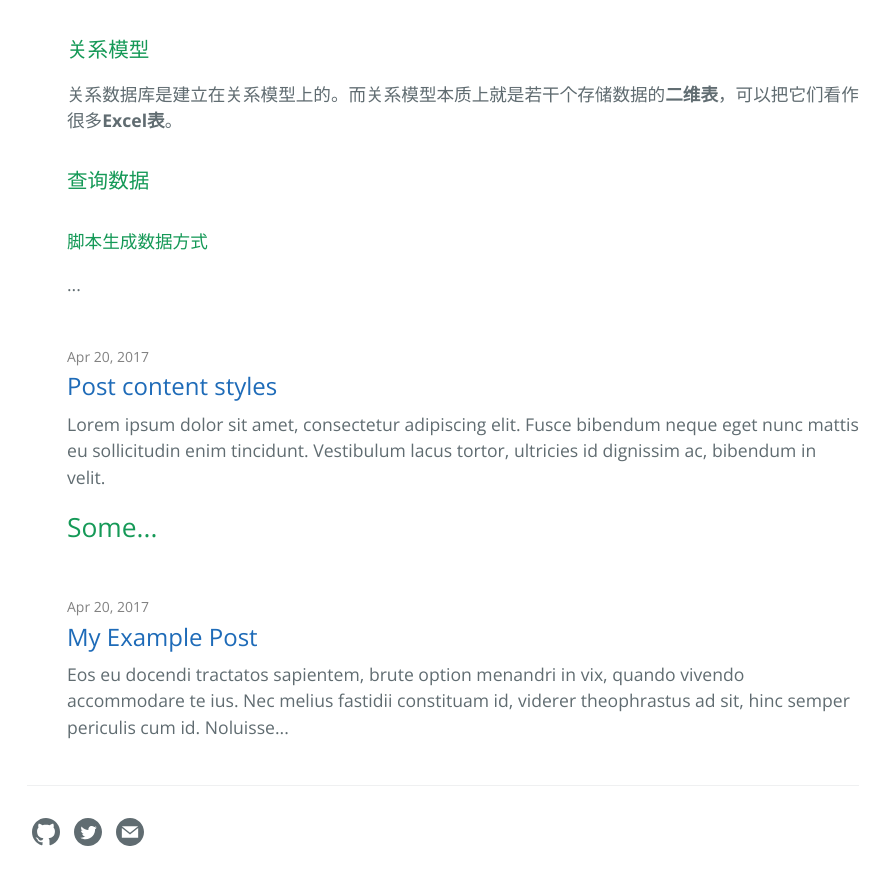
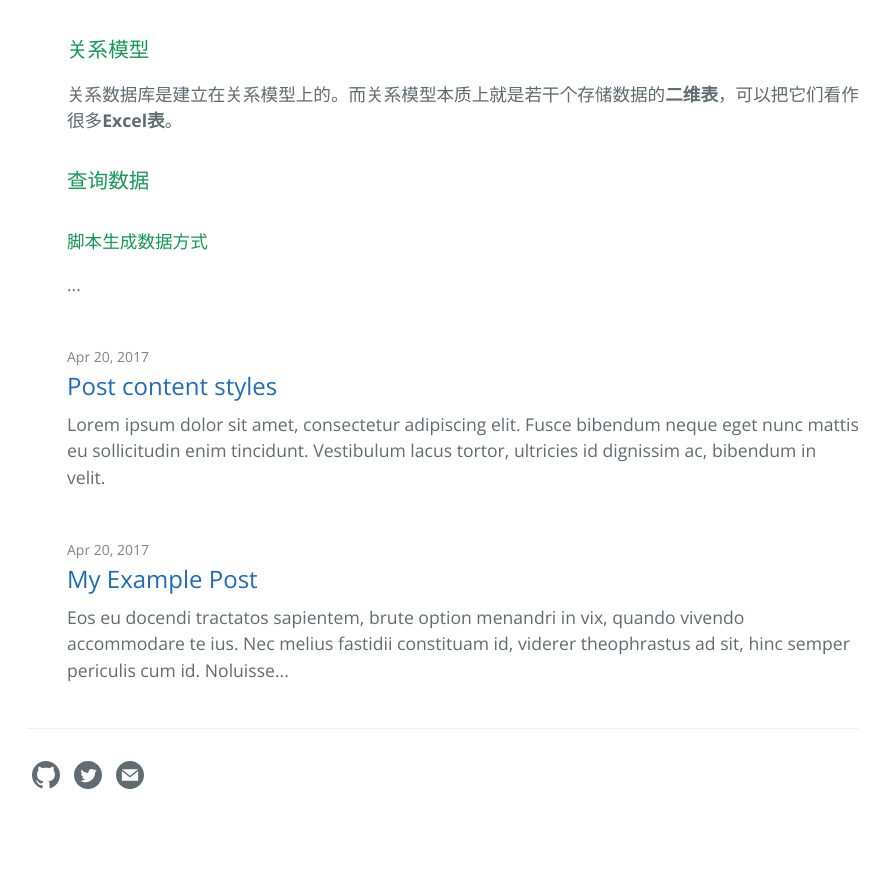
Before and after one commit to BUAADreamer/BUAADreamer-blog-hello, a Jekyll site: the page built from index.md, in a window 1280 px wide and 900 px high, scrolled down 1029 px. Shown: the top 885 px of the window, without its empty margins (197-1086 px from the left). Built offline with Jekyll 4.4.1, drawn with Linux system fonts in a browser that asks for light colours; our own code applies the rules of GitHub Pages for plain Markdown files; after the commit the page ends 1872 px from its top, so only the background shows below that.

Commit message:
Update home.html

```diff
--- a/_layouts/home.html
+++ b/_layouts/home.html
@@ -21,7 +21,7 @@ layout: default
           <a class="post-link" href="{{ post.url | absolute_url }}" title="{{ post.title }}">{{ post.title | escape }}</a>
         </h2>
 
-        {{ post.content | truncatewords: 30 }}
+        {{ post.excerpt | truncatewords: 30 }}
       </li>
     {% endfor %}
   </ul>
```
